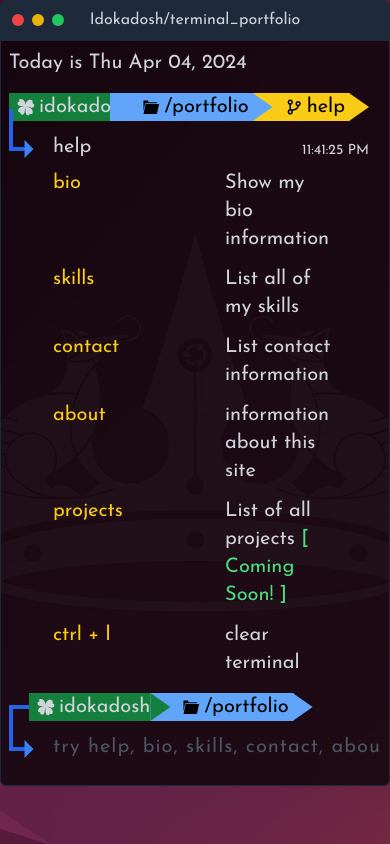
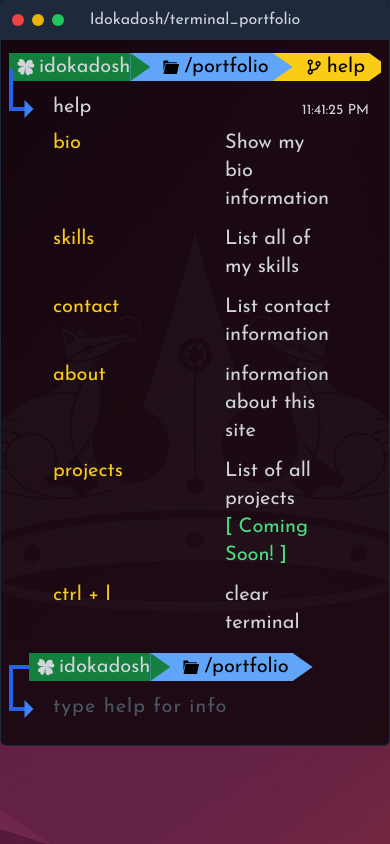
Before and after one commit to Ido-Kadosh/terminal-portfolio, a React (Vite) app: page / in a window 390 px wide. Built offline with nearby package versions, Linux system fonts and the light colour scheme.

Commit message:
feat: add better mobile support

```diff
--- a/src/cmps/Breadcrumbs.tsx
+++ b/src/cmps/Breadcrumbs.tsx
@@ -5,6 +5,7 @@
 import FolderIcon from '../assets/icons/folder.svg?react';
 import CommandResult from './CommandResult';
 import { ICommand } from './Terminal';
+import useScreenSize from '../hooks/useScreenSize';
 interface PropTypes {
 	showInput?: boolean;
 	command?: ICommand;
@@ -16,6 +17,7 @@
 const Breadcrumbs = ({ showInput, command, commandHistory, setCommands, setCommandHistory }: PropTypes) => {
 	const elInput = useRef<HTMLInputElement>(null);
 	const commandIndex = useRef<number>(0);
+	const screenSize = useScreenSize();
 
 	useEffect(() => {
 		const handleKeyDown = (e: KeyboardEvent) => {
@@ -78,13 +80,16 @@
 
 	return (
 		<section className="my-4">
+			<div className="flex items-center truncate">
+				<div className="w-5 h-1 bg-blue-600"></div>
 				<div className="flex items-center">
-				<div className="w-5 h-1 bg-blue-600"></div>
 					<div className="flex gap-1 items-center bg-green-700 ps-2">
 						<CloverIcon />
 						<span>idokadosh</span>
 					</div>
 					<div className="w-5 h-7 z-10 bg-green-700 triangle"></div>
+				</div>
+				{
 					<div className="flex items-center text-black">
 						<div className="flex gap-1 items-center bg-blue-400 ps-8 -translate-x-5 pe-1">
 							<FolderIcon />
@@ -92,8 +97,9 @@
 						</div>
 						<div className="w-5 h-7 z-10 -translate-x-5 bg-blue-400 triangle border-l border-blue-400"></div>
 					</div>
+				}
 				{command && (
-					<div className="flex items-center text-black">
+					<div className="flex items-center text-black max-w-52 text-ellipsis">
 						<div className="flex gap-1 items-center bg-yellow-400 ps-8 -translate-x-10 pe-1">
 							<CommandIcon />
 							<span>{command.txt}</span>
@@ -112,14 +118,14 @@
 							ref={elInput}
 							autoFocus
 							className="bg-transparent border-none outline-none text-gray-300 w-full placeholder:tracking-wider placeholder:text-gray-600"
-							placeholder="try help, bio, skills, contact, about..."
+							placeholder={screenSize.width > 1024 ? 'try help, bio, skills, contact, about...' : 'type help for info'}
 							type="text"
 						></input>
 					)}
 					{command && (
-						<div className="flex justify-between items-end ">
-							<span>{command.txt}</span>
-							<span className="me-3 text-sm">{getFormattedTime(command.time)}</span>
+						<div className="flex justify-between items-end  ">
+							<span className="truncate">{command.txt}</span>
+							<span className="me-3 text-sm min-w-max">{getFormattedTime(command.time)}</span>
 						</div>
 					)}
 				</div>
--- a/src/cmps/CommandResult.tsx
+++ b/src/cmps/CommandResult.tsx
@@ -1,4 +1,5 @@
 import React from 'react';
+import { FaSass } from 'react-icons/fa';
 import {
 	SiExpress,
 	SiGithub,
@@ -10,19 +11,16 @@
 	SiPostgresql,
 	SiReact,
 	SiRedux,
-	SiSass,
 	SiSocketdotio,
 	SiTailwindcss,
-	SiTypescript,
 } from 'react-icons/si';
+import { TbBrandTypescript } from 'react-icons/tb';
 import { ICommand } from './Terminal';
 import CheckMarkIcon from '/src/assets/icons/check-mark.svg?react';
-import { FaSass } from 'react-icons/fa';
-import { TbBrandTypescript } from 'react-icons/tb';
 
 const CommandResult = ({ command }: { command: ICommand }) => {
 	const renderComponent = () => {
-		switch (command.txt.toLowerCase()) {
+		switch (command.txt.toLowerCase().trim()) {
 			case 'help':
 				return <Help />;
 			case 'bio':
@@ -60,7 +58,7 @@
 
 			<div className="text-yellow-400">projects</div>
 			<div>
-				List of all projects <span className="text-green-400">[ Coming Soon! ]</span>
+				List of all projects <div className="text-green-400">[ Coming Soon! ]</div>
 			</div>
 
 			<div className="text-yellow-400">ctrl + l</div>
@@ -90,7 +88,7 @@
 				Hi there! I am a full stack developer. Passionate about learning new things related to coding. Always looking
 				for ways to improve my crafts.
 			</span>
-			<div className="grid my-2 grid-cols-2">
+			<div className="grid my-2 grid-auto-flow">
 				<BioUrlSection Icon={SiGithub} url={'https://github.com/Ido-Kadosh'} title="Github" urlText="@Ido-kadosh" />
 				<BioUrlSection
 					Icon={SiLinkedin}
@@ -114,9 +112,9 @@
 		<div className="flex gap-2">
 			<div className="flex gap-1 ">
 				<Icon className="text-yellow-400 w-6 h-6" />
-				<span className="text-yellow-400">{title}</span>
+				<span className="text-yellow-400 min-w-max">{title}</span>
 			</div>
-			<a target="_blank" rel="noopener noreferrer" href={url} className="underline text-blue-300">
+			<a target="_blank" rel="noopener noreferrer" href={url} className="underline text-blue-300 min-w-max">
 				{urlText}
 			</a>
 		</div>
--- a/src/cmps/Toolbar.tsx
+++ b/src/cmps/Toolbar.tsx
@@ -1,6 +1,6 @@
 const Toolbar = () => {
 	return (
-		<div className="bg-slate-800 py-2 w-full rounded-t-md flex items-center">
+		<div className="bg-slate-800 py-2 w-full rounded-t-md flex items-center fixed z-50 lg:static">
 			<div className="flex gap-2 ms-3">
 				<div className="rounded-full w-3 h-3 bg-red-500"></div>
 				<div className="rounded-full w-3 h-3 bg-yellow-500"></div>
--- /dev/null
+++ b/src/hooks/useScreenSize.ts
@@ -0,0 +1,27 @@
+import { useState, useEffect } from 'react';
+
+const useScreenSize = () => {
+	const [screenSize, setScreenSize] = useState({
+		width: window.innerWidth,
+		height: window.innerHeight,
+	});
+
+	useEffect(() => {
+		const handleResize = () => {
+			setScreenSize({
+				width: window.innerWidth,
+				height: window.innerHeight,
+			});
+		};
+
+		window.addEventListener('resize', handleResize);
+
+		return () => {
+			window.removeEventListener('resize', handleResize);
+		};
+	}, []);
+
+	return screenSize;
+};
+
+export default useScreenSize;
```
Lines whose indentation alone changed are shown as unchanged.
